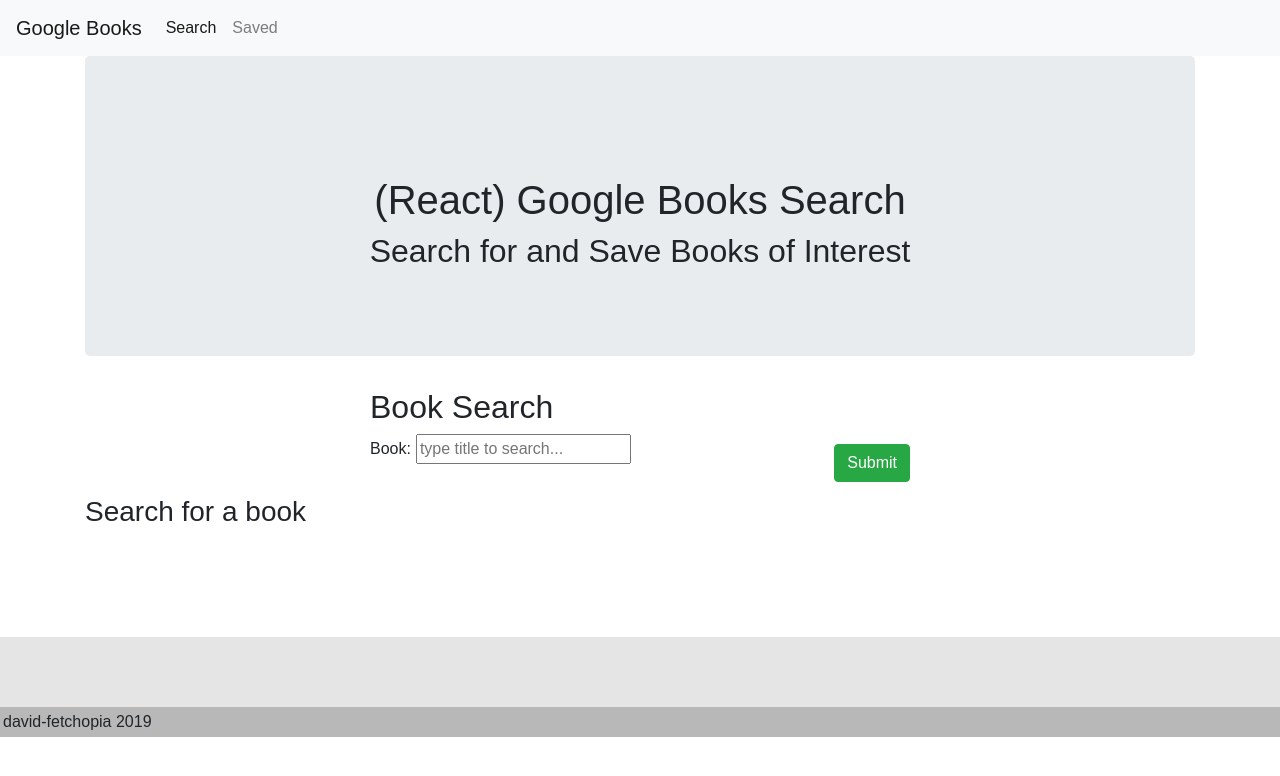
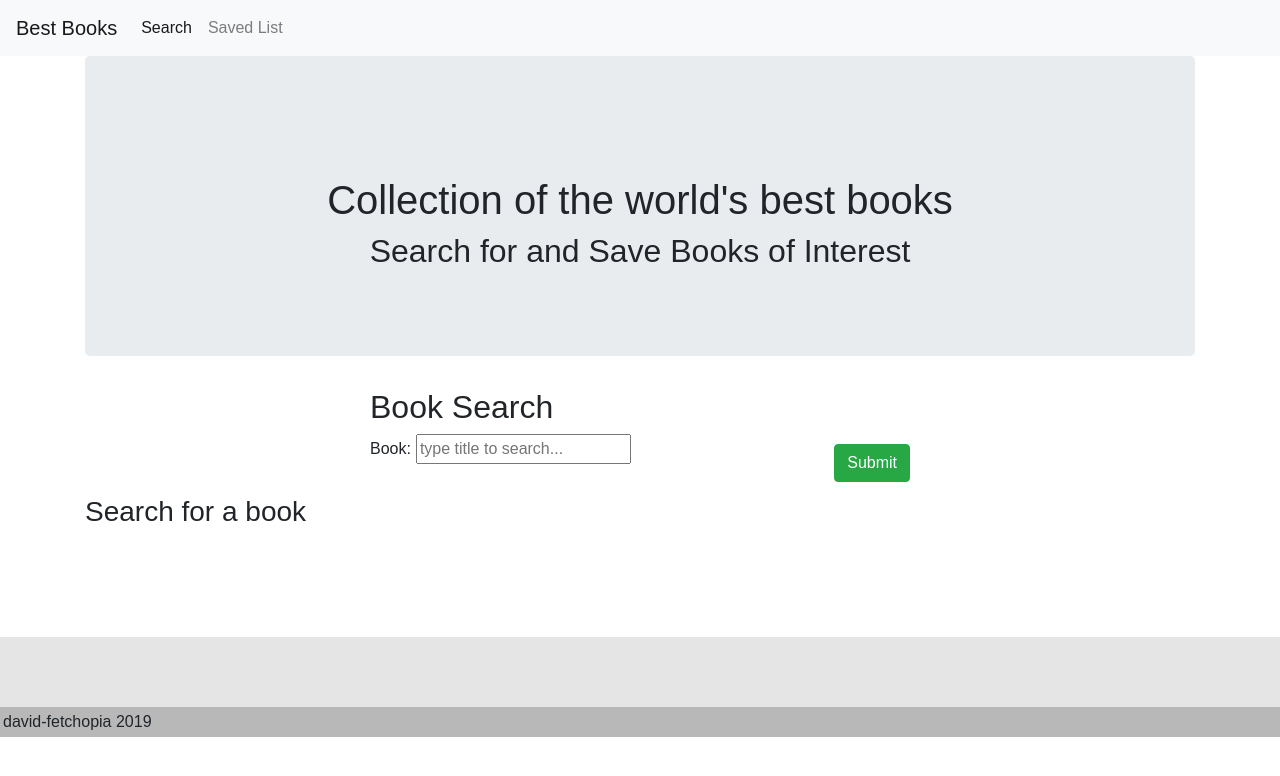
Before and after one commit to davidma-cpu/google-books-search, a React (Create React App) app in the folder client/: page / in a window 1280 px wide. Shown: the top 776 px of the page. Built offline with nearby package versions, Linux system fonts and the light colour scheme.

Commit message:
rebrand titles

```diff
--- a/client/src/components/Navbar/index.js
+++ b/client/src/components/Navbar/index.js
@@ -7,7 +7,7 @@
   return (
     <nav className="navbar navbar-expand-lg navbar-light bg-light">
       <Link className="navbar-brand" to="/">
-        Google Books
+        Best Books
       </Link>
       <div>
         <ul className="navbar-nav">
@@ -28,7 +28,7 @@
               to="/saved"
               className={window.location.pathname === "/saved" ? "nav-link active" : "nav-link"}
             >
-              Saved
+              Saved List
             </Link>
           </li>
         </ul>
--- a/client/src/pages/Search.js
+++ b/client/src/pages/Search.js
@@ -68,7 +68,7 @@
                 <Row>
                     <Col size="md-12">
                         <Jumbotron>
-                            <h1>(React) Google Books Search</h1>
+                            <h1>Collection of the world's best books</h1>
                             <h2>Search for and Save Books of Interest</h2>
                         </Jumbotron>
                     </Col>
```
